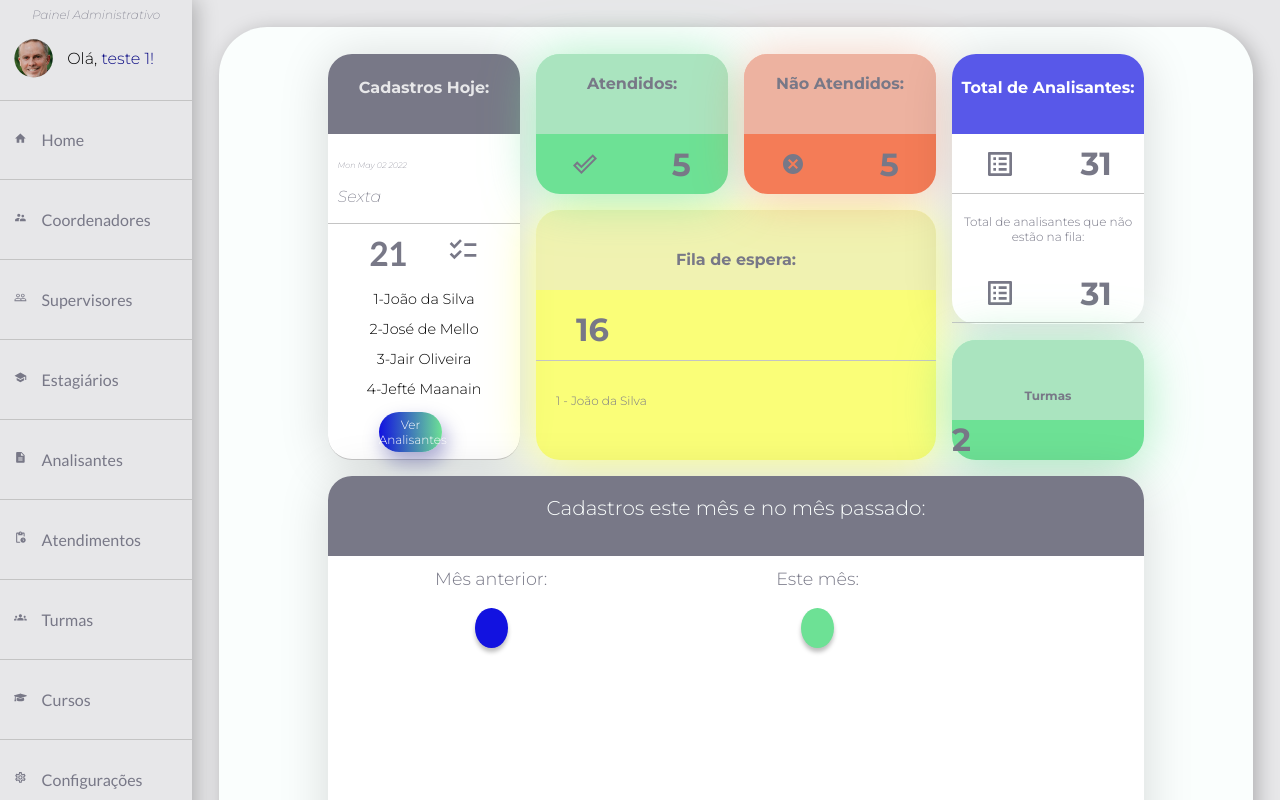
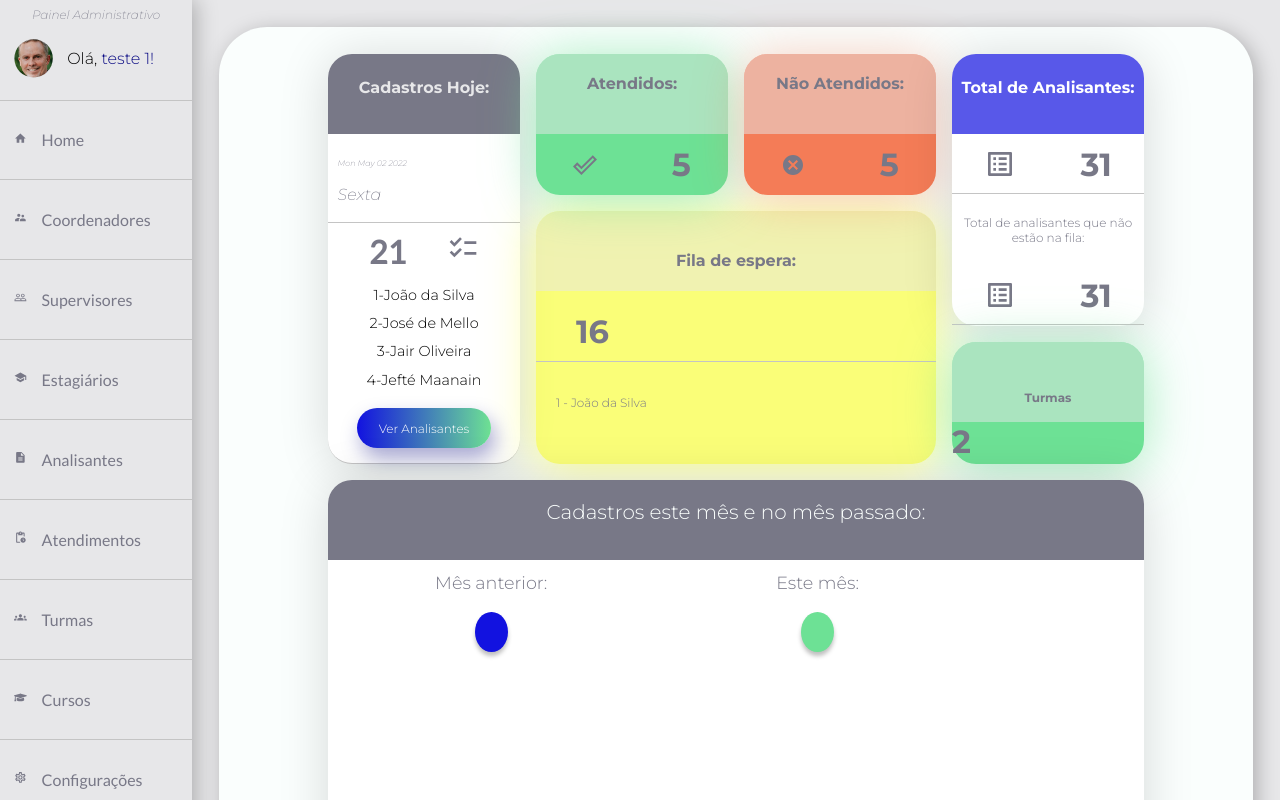
Before and after one commit to thiago-mfernandes/CepCop-React, a React (Create React App) app in the folder cepcop-react/: page /home in a window 1280 px wide. Shown: the top 800 px of the page. Built offline with nearby package versions, Linux system fonts and the light colour scheme.

Commit message:
link estilizado

```diff
--- a/cepcop-react/src/components/UI/Cards/CardHoje/Index.tsx
+++ b/cepcop-react/src/components/UI/Cards/CardHoje/Index.tsx
@@ -43,7 +43,13 @@ function CardHoje() {
             {/* mockar o dado */}
             <PessoaCadastrada pessoa="4-Jefté Maanain" />
             {/* mockar o dado */}
-            <Link to="/analisantes">
+            <Link
+                to="/analisantes"
+                style={{
+                    width: '100%',
+                    display: 'flex',
+                    justifyContent: 'center'
+                }}>
                 <BotaoVerAnalisantes>Ver Analisantes</BotaoVerAnalisantes>
             </Link>
         </StyledCardHoje>
```
